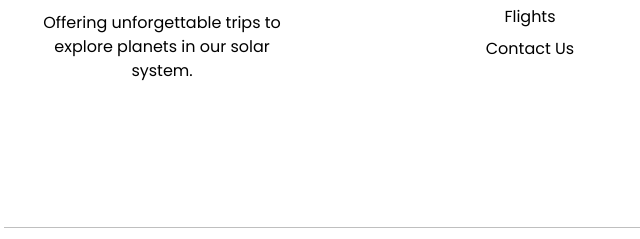
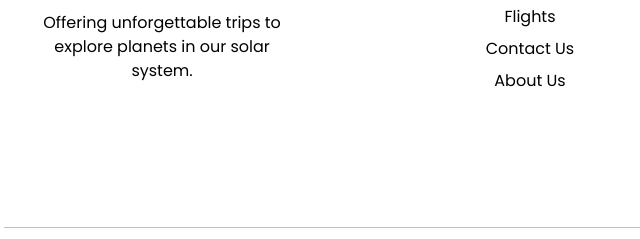
Before and after one commit to GwizzK017/Red-Planet-Ventures, a plain HTML site: page pages/contacts.html in a window 1280 px wide. Shown: the part 2432-2671 px from the top of the page, 76-716 px from the left. Drawn offline with nearby package versions, Linux system fonts and the light colour scheme.

Commit message:
linked All footers to about pg

```diff
--- a/pages/contacts.html
+++ b/pages/contacts.html
@@ -162,6 +162,7 @@
             <a href="../index.html">Home</a>
             <a href="../pages/flights.html">Flights</a>
             <a href="#">Contact Us</a>
+            <a href="../pages/about.html">About Us</a>
         </div>
 
         <div class="socials">
```
Also changed, not shown: index.html (+1 -0 lines), pages/flights.html (+1 -0 lines).
